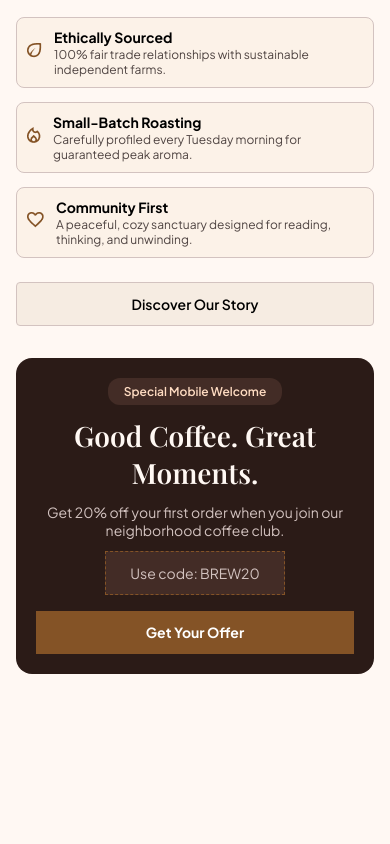
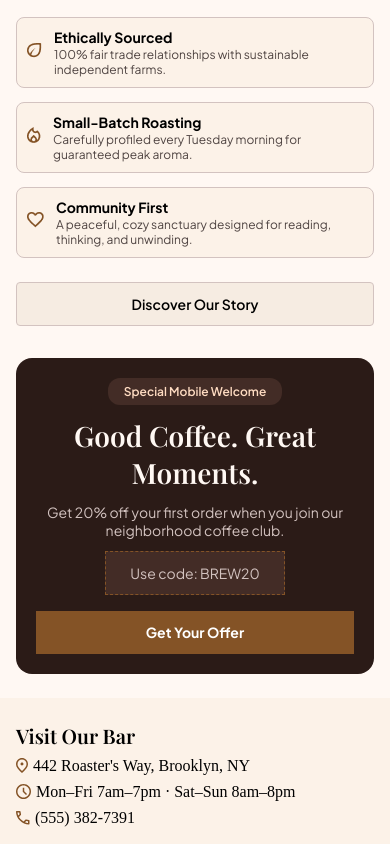
Before and after one commit to RawanAlfares/mini-project-css, a plain HTML site: page index.html in a window 390 px wide. Shown: the part 3111-3955 px from the top of the page. Before the commit the page ends 3809 px from the top, so only its background shows below. Drawn offline with nearby package versions, Linux system fonts and the light colour scheme; a web font is replaced by a local one.

Commit message:
contact page for responsive

```diff
--- a/assets/css/main.css
+++ b/assets/css/main.css
@@ -1021,7 +1021,6 @@ button:hover .main-order {
 }
 
 /*-------- End Responsive for HERITAGE page 3*/
-
 .flexing {
   display: flex;
   flex-direction: column;
@@ -1156,3 +1155,43 @@ button:hover .main-order {
     align-items: center;
   }
 }
+
+/*--------- End Responsive for page 4 --------*/
+/*-------- Start with details page -------------*/
+.info {
+  display: none;
+}
+
+/*-------- End with details page -------------*/
+@media (max-width: 880px) {
+  .details {
+    background-color: #fcf2e8;
+    padding-top: 24px;
+    padding-bottom:17px;
+  }
+  .site,
+  .days,
+  .num {
+    display: flex;
+    align-items: center;
+    gap: 5px;
+  }
+  .info {
+    display: flex;
+    flex-direction: column;
+    gap: 8px;
+    justify-content: flex-start;
+  }
+  .info .span {
+    font-family: var(--primary-font);
+    font-weight: 400;
+    font-size: 14px;
+    color: var(--third-color);
+  }
+  .info h3{
+    font-family: var(--secondary-font);
+    font-weight: 600;
+    font-size: 20px;
+    color: #000;
+  }
+}
--- a/index.html
+++ b/index.html
@@ -404,6 +404,27 @@
           </div>
         </div>
       </section>
+
+      <!------   Page 5  -------->
+      <section class="details">
+        <div class="container">
+          <div class="info">
+            <h3>Visit Our Bar</h3>
+            <div class="site">
+              <img src="./assets/imgs/page5/location.svg" alt="" />
+              <span>442 Roaster's Way, Brooklyn, NY</span>
+            </div>
+            <div class="days">
+              <img src="./assets/imgs/page5/clock.svg" alt="" />
+              <span>Mon–Fri 7am–7pm · Sat–Sun 8am–8pm</span>
+            </div>
+            <div class="num">
+              <img src="./assets/imgs/page5/phone.svg" alt="" />
+              <span>(555) 382-7391</span>
+            </div>
+          </div>
+        </div>
+      </section>
     </main>
   </body>
 </html>
```
Also changed, not shown: assets/imgs/page5/clock.svg (added), assets/imgs/page5/location.svg (added), assets/imgs/page5/phone.svg (added).
